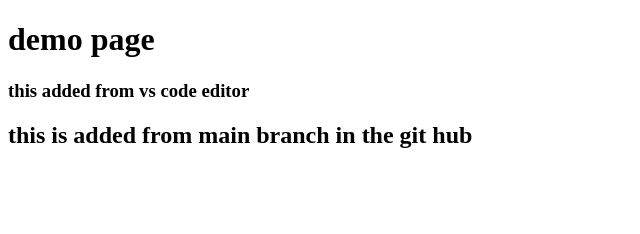
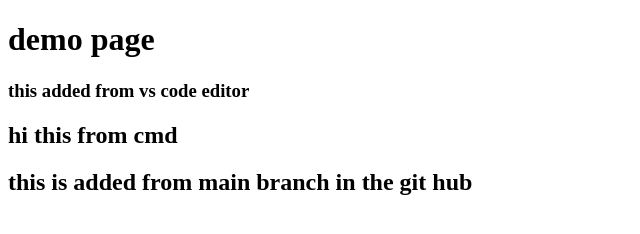
Before and after one commit to venkataramana01/Demo, a plain HTML site: page dLogin.html in a window 1280 px wide. Shown: the whole page, without its empty margins (0-640 px from the left). Drawn offline with Linux system fonts and the light colour scheme.

Commit message:
added he tag

```diff
--- a/dLogin.html
+++ b/dLogin.html
@@ -8,6 +8,7 @@
 <body>
     <h1>demo page</h1>
     <h3>this added from vs code editor</h3>
+    <h2>hi this from cmd</h2>
     <h2>this is added from main branch in the git hub</h2>
 </body>
 </html>
```
